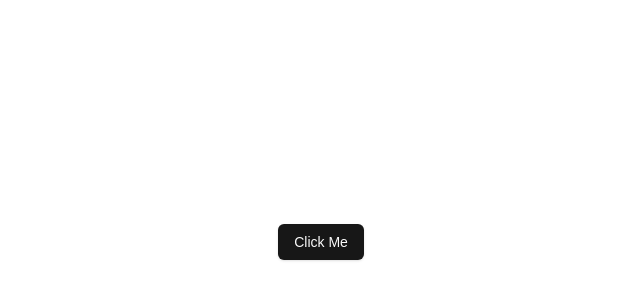
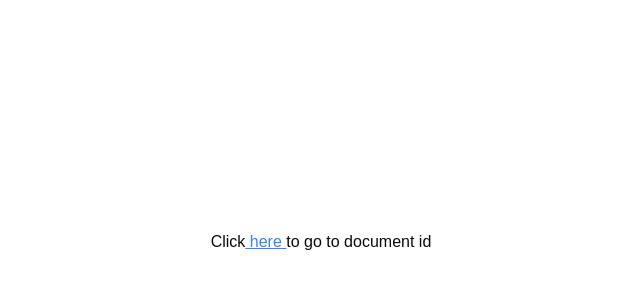
Before and after one commit to rida485/Google-Docs, a Next.js app: page / in a window 1280 px wide. Shown: the part 158-458 px from the top of the page, without its empty margins (319-959 px from the left). Built offline with nearby package versions, Linux system fonts and the light colour scheme.

Commit message:
Project structure

```diff
--- /dev/null
+++ b/src/app/documents/[documentId]/page.tsx
@@ -0,0 +1,14 @@
+interface DocumentIdPageProps {
+    params: Promise<{ documentId: string}>;
+};
+
+const DocumentIdPage = async ({ params }: DocumentIdPageProps) => {
+
+    const { documentId } = await params;
+
+  return (
+    <div>Document ID: {documentId}</div>
+  )
+}
+
+export default DocumentIdPage
--- a/src/app/documents/page.tsx
+++ b/src/app/documents/page.tsx
@@ -0,0 +1,8 @@
+
+const DocumentsPage = () => {
+  return (
+    <div>Documents Page</div>
+  );
+}
+
+export default DocumentsPage
--- a/src/app/page.tsx
+++ b/src/app/page.tsx
@@ -1,13 +1,15 @@
-import { Button } from "@/components/ui/button";
+import Link from "next/link";
 
 const Home = () => {
   return (
     <div className="flex min-h-screen items-center justify-center">
-      <Button>
-        Click Me
-      </Button>
+      Click
+      <Link href="/documents/123">
+        <span className="text-blue-500 underline">&nbsp;here&nbsp;</span>
+      </Link>
+      to go to document id
     </div>
   );
-}
+};
 
 export default Home;
```
